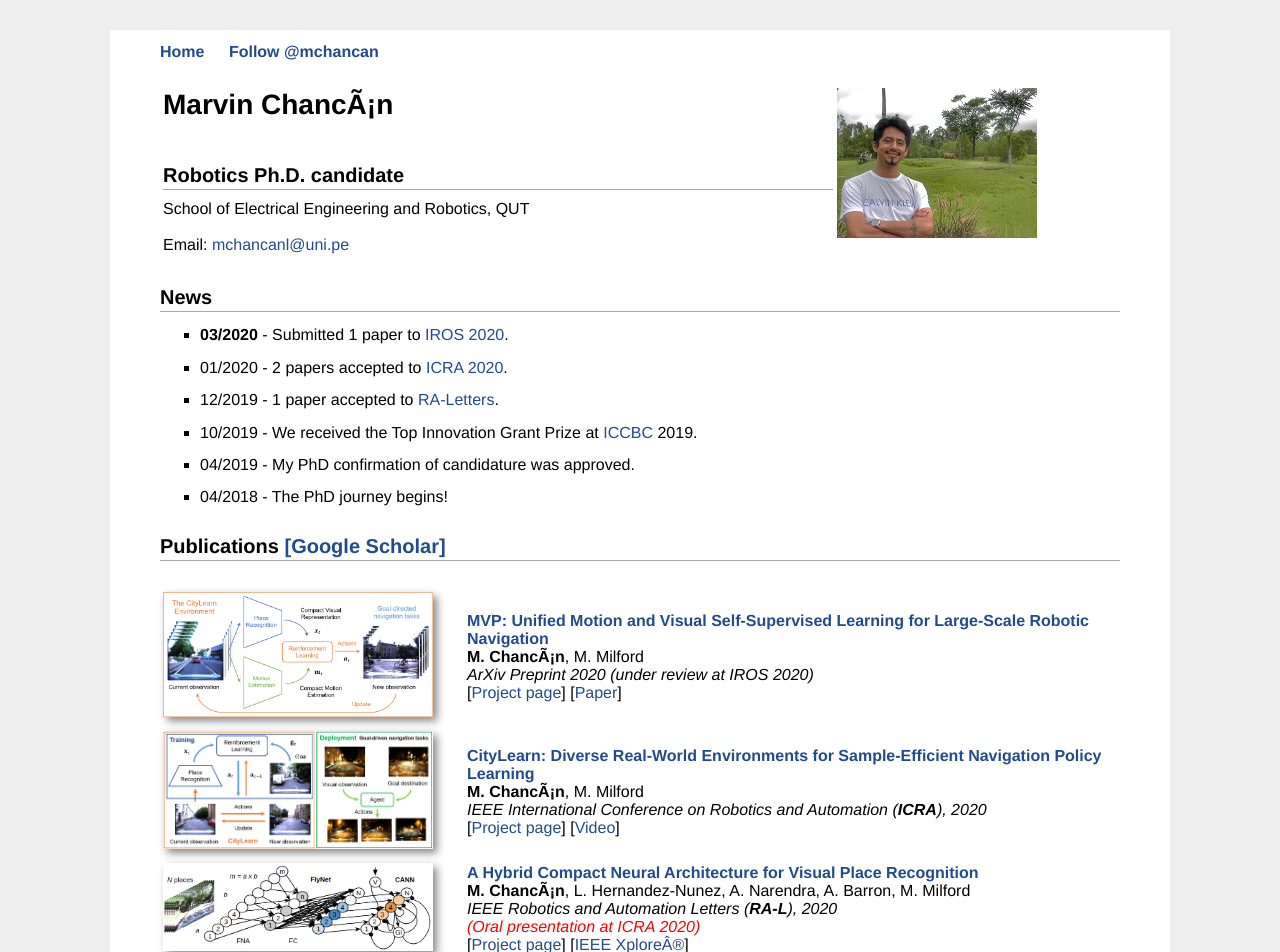
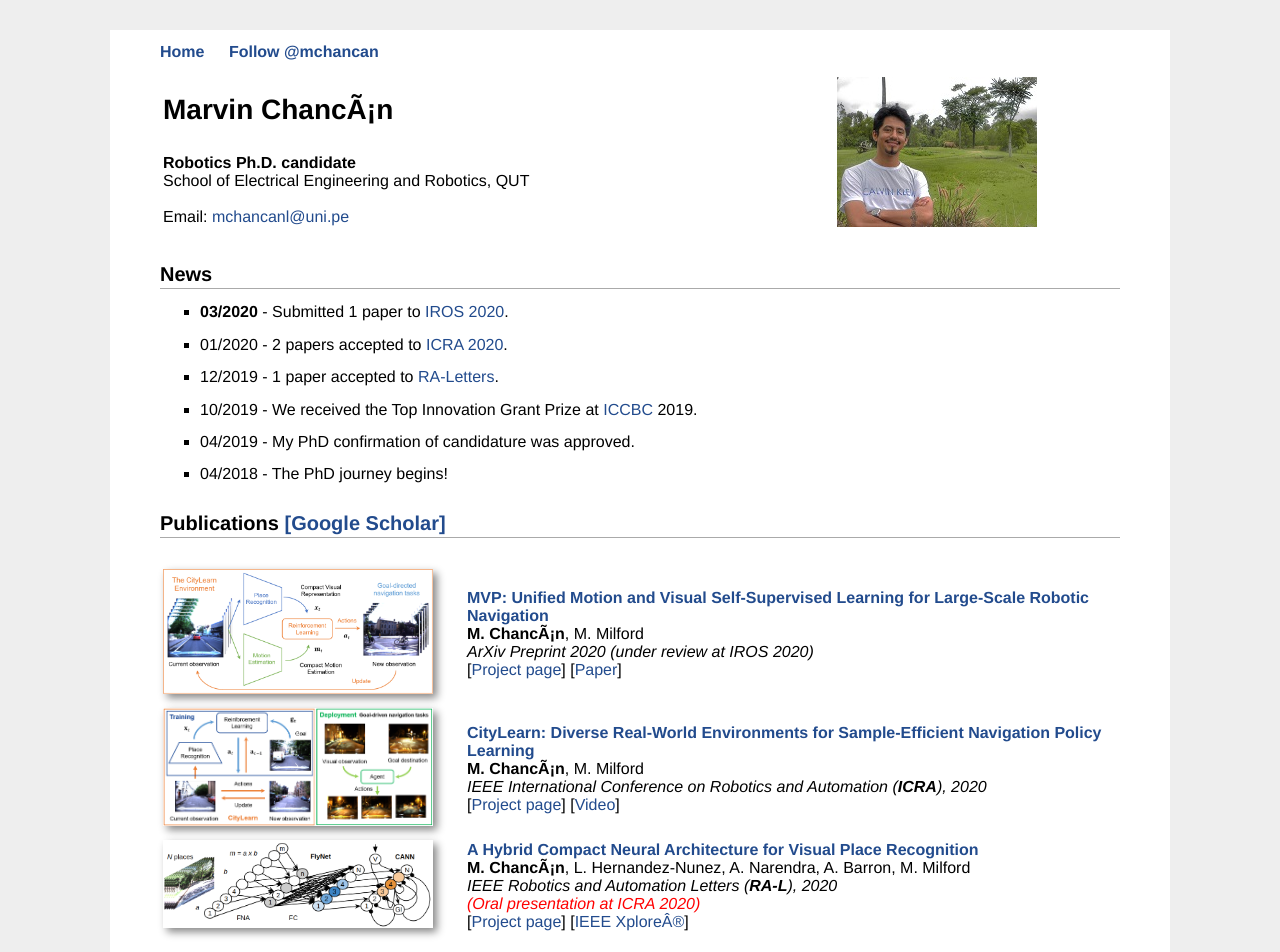
Before and after one commit to mchancan/mchancan.github.io, a Jekyll site: the page built from index.html, in a window 1280 px wide. Shown: the top 952 px of the page. Built offline with Jekyll 4.4.1, drawn with Linux system fonts in a browser that asks for light colours; comment, search, counter and statistics services are not loaded.

```diff
--- a/index.html
+++ b/index.html
@@ -11,7 +11,7 @@ title: MV
 					<h1>Marvin Chancán</h1>
 				</div>
 
-				<h2>Robotics Ph.D. candidate</h2>
+				<b>Robotics Ph.D. candidate</b></br>
 				School of Electrical Engineering and Robotics, QUT </br>
 				</br>
 				Email: <a href="mailto:mchancanl@uni.pe">mchancanl@uni.pe</a>
```
